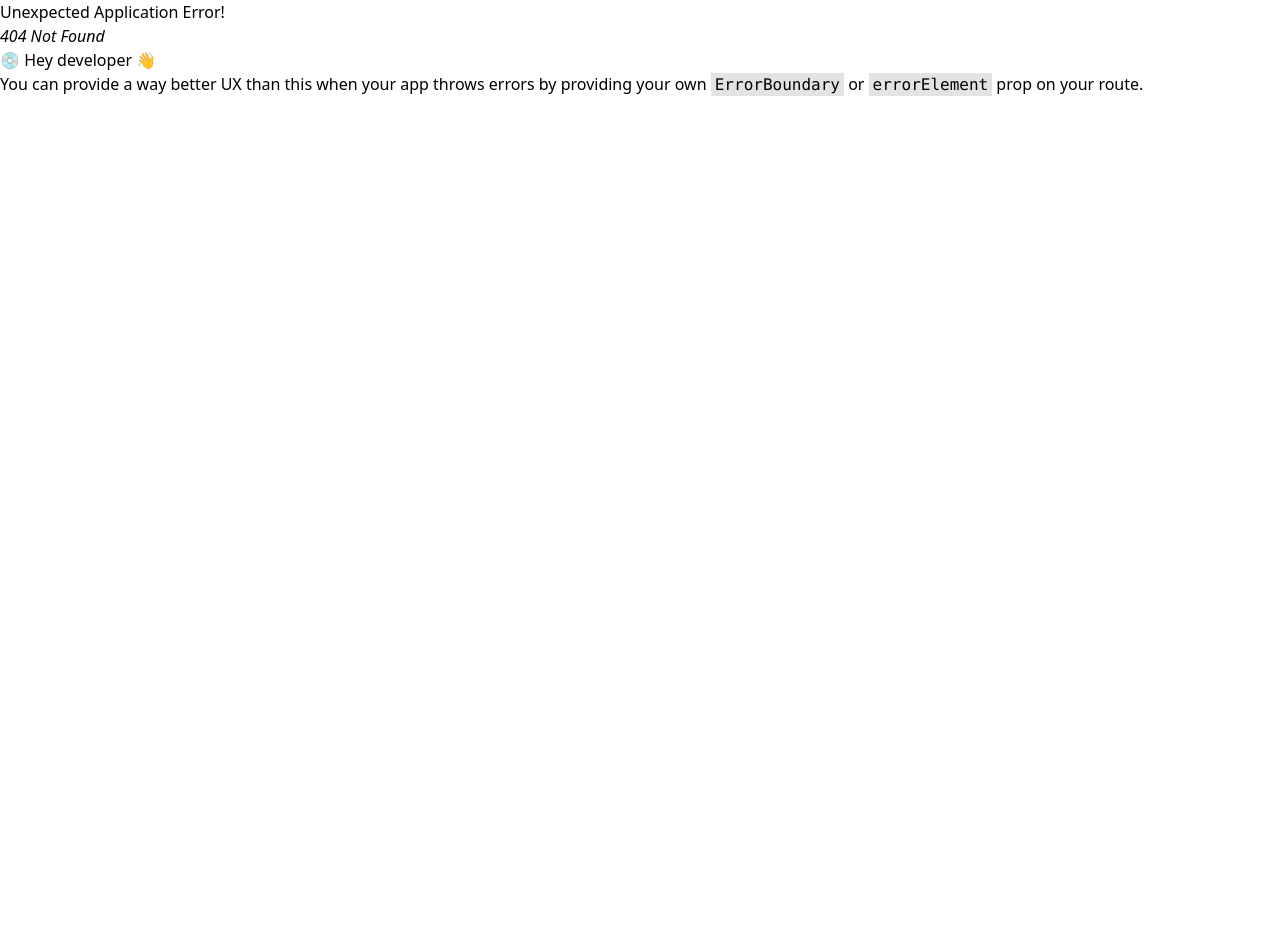
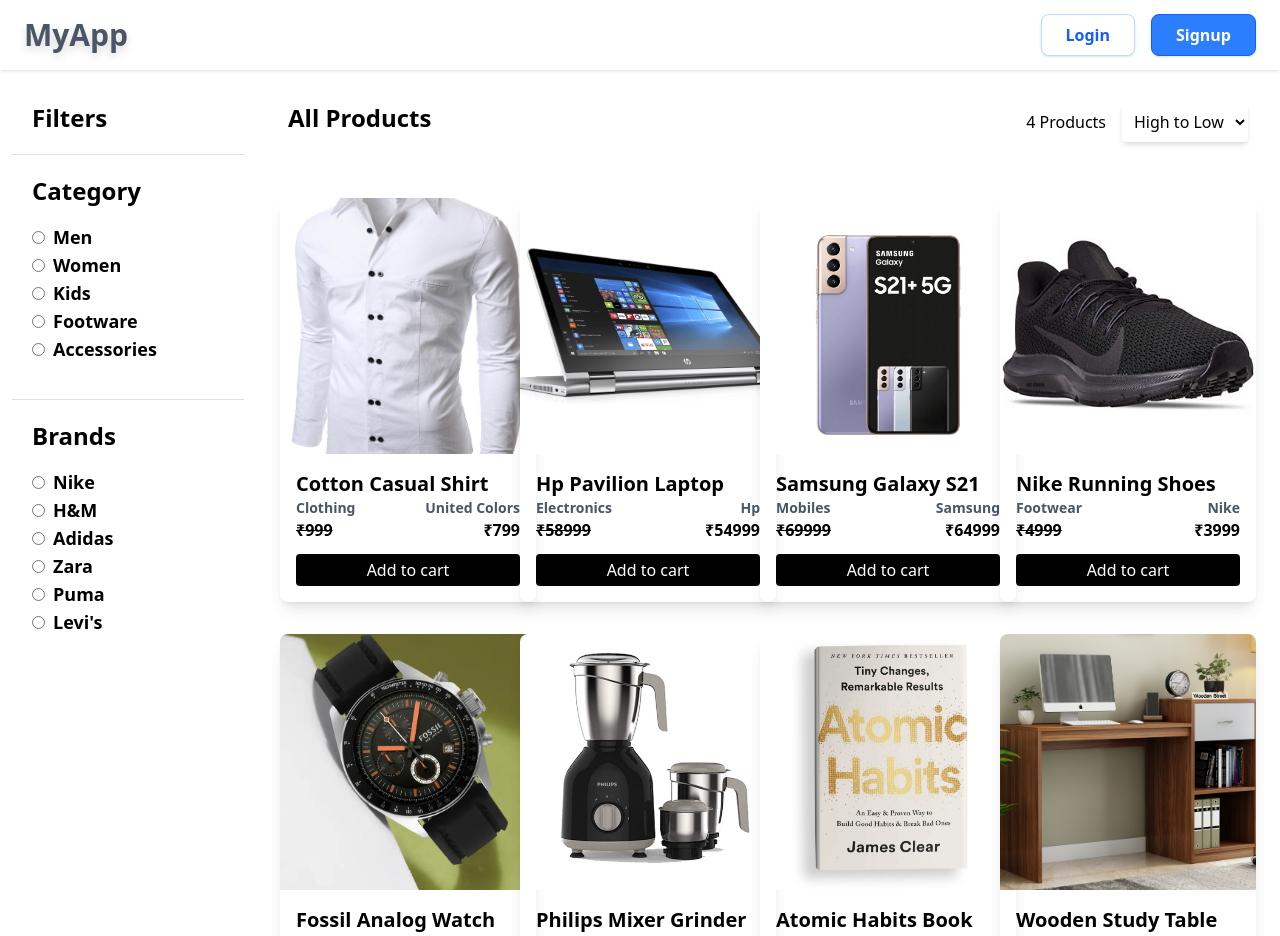
Before and after one commit to samrat-karak/React-ECommerce-with-Backend-CRUD, a React (Vite) app in the folder frontend/: page /products in a window 1280 px wide. Before the commit this address had no page. Shown: the top 936 px of the page. Before the commit the page ends 800 px from the top, so only its background shows below. Built offline with nearby package versions, Linux system fonts and the light colour scheme.

Commit message:
Add product page and some minor update in logic

```diff
--- a/frontend/src/components/Navbar.jsx
+++ b/frontend/src/components/Navbar.jsx
@@ -7,6 +7,16 @@
 const Navbar = () => {
 
    const categories=[
+      {
+        id:"home",
+        title:"Home",
+        path:"/home"
+      },
+      {
+        id:"products",
+        title:"Products",
+        path:"/products"
+      },
       {
         id:"men",
         title:"Men",
@@ -62,9 +72,11 @@
           <>
             <section className="flex gap-2">
               {categories.map((category) => ( // Implicit return using ()    or explicit return ---->   { return (  )}
-                <div key={category.id} className="p-4 font-semibold">
+                <Link to={category.path? category.path: '/home'}>
+                  <div key={category.id} className="p-4 font-semibold">
                   {category.title}
                 </div>
+                </Link>
               ))}
             </section>
           </>
--- a/frontend/src/components/Product.jsx
+++ /dev/null
@@ -1,81 +0,0 @@
-import React from 'react'
-import Divider from '@mui/material/Divider';
-
-
-const Product = () => {
-
-    const categories=[
-    {
-      id:"men",
-      title:"Men",
-      icon:<PiShirtFoldedLight />
-    },
-    {
-      id:"women",
-      title:"Women",
-      icon:<GiLargeDress />
-    },
-    {
-      id:"kids",
-      title:"Kids",
-      icon:<FaChildReaching />
-    },
-    {
-      id:"footware",
-      title:"Footware",
-      icon:<GiRunningShoe />
-    },
-    {
-      id:"accessories",
-      title:"Accessories",
-      icon:<FaTools />
-    }
-  ]
-
-  const brands=[
-      {
-        id:"nike",
-        brandName:"Nike",
-        icon: <SiNike />
-      },
-      {
-        id:"h&m",
-        brandName:"H&M",
-        icon:<SiHandm />
-      },
-      {
-        id:"adidas",
-        brandName:"Adidas",
-        icon:<SiAdidas />
-      },
-      {
-        id:"zara",
-        brandName:"Zara",
-        icon:<SiZara />
-      },
-      {
-        id:"puma",
-        brandName:"Puma",
-        icon: <SiPuma/>
-      }
-    ]
-
-
-
-  return (
-    <div className='mt-[70px] flex'>
-        <aside className='h-screen w-[20%] border p-3'>
-            <header className='p-5'>
-                <h1 className='text-2xl font-bold'>Filter</h1>
-            </header>
-            <Divider/>
-
-            <section className='p-5'>
-                <h1 className='text-2xl font-bold'>Category</h1>
-            </section>
-        </aside>
-    </div>
-  )
-}
-
-export default Product
--- /dev/null
+++ b/frontend/src/components/Products.jsx
@@ -0,0 +1,260 @@
+import Divider from '@mui/material/Divider'
+import React from 'react'
+
+const Products = () => {
+
+    const sidebarFilter={
+    category:[
+        {
+          id:"men",
+          title:"Men",
+          },
+        {
+          id:"women",
+          title:"Women",
+          },
+        {
+          id:"kids",
+          title:"Kids",
+          },
+        {
+          id:"footware",
+          title:"Footware",
+          },
+        {
+          id:"accessories",
+          title:"Accessories",
+           }
+      ],
+    brand:[
+          {
+            id:"nike",
+            brandName:"Nike",
+          },
+          {
+            id:"h&m",
+            brandName:"H&M",
+            },
+          {
+            id:"adidas",
+            brandName:"Adidas",
+            },
+          {
+            id:"zara",
+            brandName:"Zara",
+            },
+          {
+            id:"puma",
+            brandName:"Puma",
+            },
+            {
+                id: "levis",
+                brandName: "Levi's",
+            }
+        ]
+  }
+
+  const sampleProducts = [
+    {
+      image: "/assets/shirt.png",
+      title: "cotton casual shirt",
+      description: "comfortable and breathable cotton casual shirt for daily wear",
+      category: "clothing",
+      brand: "united colors",
+      price: 999,
+      salePrice: 799,
+      totalStock: 50,
+      averageReview: 4.2,
+    },
+    {
+      image: "/assets/laptop.png",
+      title: "hp pavilion laptop",
+      description: "powerful hp laptop with i5 processor and 8GB RAM for multitasking",
+      category: "electronics",
+      brand: "hp",
+      price: 58999,
+      salePrice: 54999,
+      totalStock: 20,
+      averageReview: 4.5,
+    },
+    {
+      image: "/assets/samsungS21.png",
+      title: "samsung galaxy s21",
+      description: "android smartphone with dynamic AMOLED display and high-end camera",
+      category: "mobiles",
+      brand: "samsung",
+      price: 69999,
+      salePrice: 64999,
+      totalStock: 35,
+      averageReview: 4.6,
+    },
+    {
+      image: "/assets/nikeShoes.png",
+      title: "nike running shoes",
+      description: "lightweight running shoes for men with extra grip and durability",
+      category: "footwear",
+      brand: "nike",
+      price: 4999,
+      salePrice: 3999,
+      totalStock: 75,
+      averageReview: 4.3,
+    },
+    {
+      image: "/assets/fossilWatch.png",
+      title: "fossil analog watch",
+      description: "premium analog wristwatch with leather strap and metal case",
+      category: "accessories",
+      brand: "fossil",
+      price: 10999,
+      salePrice: 8999,
+      totalStock: 15,
+      averageReview: 4.0,
+    },
+    {
+      image: "/assets/philipsMixer.png",
+      title: "philips mixer grinder",
+      description: "750-watt powerful mixer grinder for daily kitchen use",
+      category: "home appliances",
+      brand: "philips",
+      price: 3899,
+      salePrice: 3499,
+      totalStock: 30,
+      averageReview: 4.1,
+    },
+    {
+      image: "/assets/atomicHabitsBook.png",
+      title: "atomic habits book",
+      description: "bestseller book on building habits for long-term success",
+      category: "books",
+      brand: "penguin",
+      price: 499,
+      salePrice: 399,
+      totalStock: 200,
+      averageReview: 4.8,
+    },
+    {
+      image: "/assets/woodenTable.jpg",
+      title: "wooden study table",
+      description: "compact wooden study table with drawer and open shelf",
+      category: "furniture",
+      brand: "urban ladder",
+      price: 7999,
+      salePrice: 7499,
+      totalStock: 10,
+      averageReview: 3.9,
+    },
+    {
+      image: "/assets/boatAirpod.png",
+      title: "boat airdopes 441",
+      description: "wireless bluetooth earbuds with immersive sound and long battery",
+      category: "audio",
+      brand: "boat",
+      price: 2999,
+      salePrice: 2499,
+      totalStock: 60,
+      averageReview: 4.4,
+    },
+    {
+      image: "/assets/helmet.png",
+      title: "vega full face helmet",
+      description: "strong and stylish full face helmet for two-wheeler riders",
+      category: "safety",
+      brand: "vega",
+      price: 1599,
+      salePrice: 1399,
+      totalStock: 40,
+      averageReview: 4.1,
+    }
+  ]
+
+
+  return (
+    <div className='mt-[70px] flex'>
+        <aside className='min-h-screen w-[20%] p-3'>
+            <header className='p-5'>
+                <h1 className='text-2xl font-bold'>Filters</h1>
+            </header>
+
+            <Divider/>
+
+            <section className='p-5'>
+                <h1 className='text-2xl font-bold'>Category</h1>
+
+                <ul className='py-4 select-none'>
+                    {sidebarFilter.category.map((ele)=>{
+                        return(
+                            <li className='flex items-center font-semibold text-lg gap-2'>
+                                <input type="radio" name='category' id={ele.id} />
+                                <label htmlFor={ele.id}>{ele.title}</label>
+                            </li>
+                        )
+                    })}
+                </ul>
+            </section>
+
+            <Divider/>
+
+            <section className='p-5'>
+                <h1 className='text-2xl font-bold'>Brands</h1>
+
+                <ul className='py-4 select-none'>
+                    {sidebarFilter.brand.map((ele)=>{
+                        return(
+                            <li className='flex items-center font-semibold text-lg gap-2'>
+                                <input type="radio" name='brand' id={ele.id} />
+                                <label htmlFor={ele.id}>{ele.brandName}</label>
+                            </li>
+                        )
+                    })}
+                </ul>
+            </section>
+
+        </aside>
+
+        <main className='min-h-screen w-[80%] p-3'>
+        <header className='p-5 flex justify-between'>
+            <h1 className='text-2xl font-bold'>All Products</h1>
+
+            <div className='flex items-center gap-4'>
+                <span>4 Products</span>
+                <select name='sort' id='sort' className='p-2 shadow-md rounded outline-0'>
+                    <option value="" disabled>--Sort--</option>
+                    <option value="">High to Low</option>
+                    <option value="">Low to High</option>
+                </select>
+
+            </div>
+        </header>
+
+            <article className='p-5 grid grid-cols-4 justify-items-center'>
+                {sampleProducts.map((product,idx)=>{
+                    return(
+                        <section key={idx} className='p-4'>
+                            <div className='shadow-lg rounded-lg overflow-hidden w-64'>
+                                <img src={product.image} alt="" className='h-64 w-full object-cover block mx-auto'/>
+                                <div className='p-4'>
+                                    <h1 className='capitalize font-extrabold text-xl'>{product.title}</h1>
+                                    <p className='flex justify-between text-sm capitalize text-gray-600 font-semibold'>
+                                        <span>{product.category}</span>
+                                        <span>{product.brand}</span>
+                                    </p>
+                                    <h3 className='flex justify-between font-semibold'>
+                                        <del>&#8377;{product.price}</del>
+                                        <span>&#8377;{product.salePrice}</span>
+                                    </h3>
+                                    <button className='bg-black text-white w-full rounded py-1 mt-3 cursor-pointer'>Add to cart</button>
+                                </div>
+                            </div>
+
+                        </section>
+                    )
+                })}
+            </article>
+
+        </main>
+
+    </div>
+  )
+}
+
+export default Products
--- a/frontend/src/routes/MyRoutes.jsx
+++ b/frontend/src/routes/MyRoutes.jsx
@@ -3,6 +3,7 @@
 import LoginPage from "../components/LoginPage";
 import Layout from "../components/Layout";
 import Home from '../components/Home';
+import Products from '../components/Products';
 
 let myRoutes = createBrowserRouter([
     {
@@ -18,6 +19,9 @@
             },{
                 path:'/home',
                 element:<Home/>
+            },{
+                path:'/products',
+                element:<Products/>
             }
         ]
     }
```
